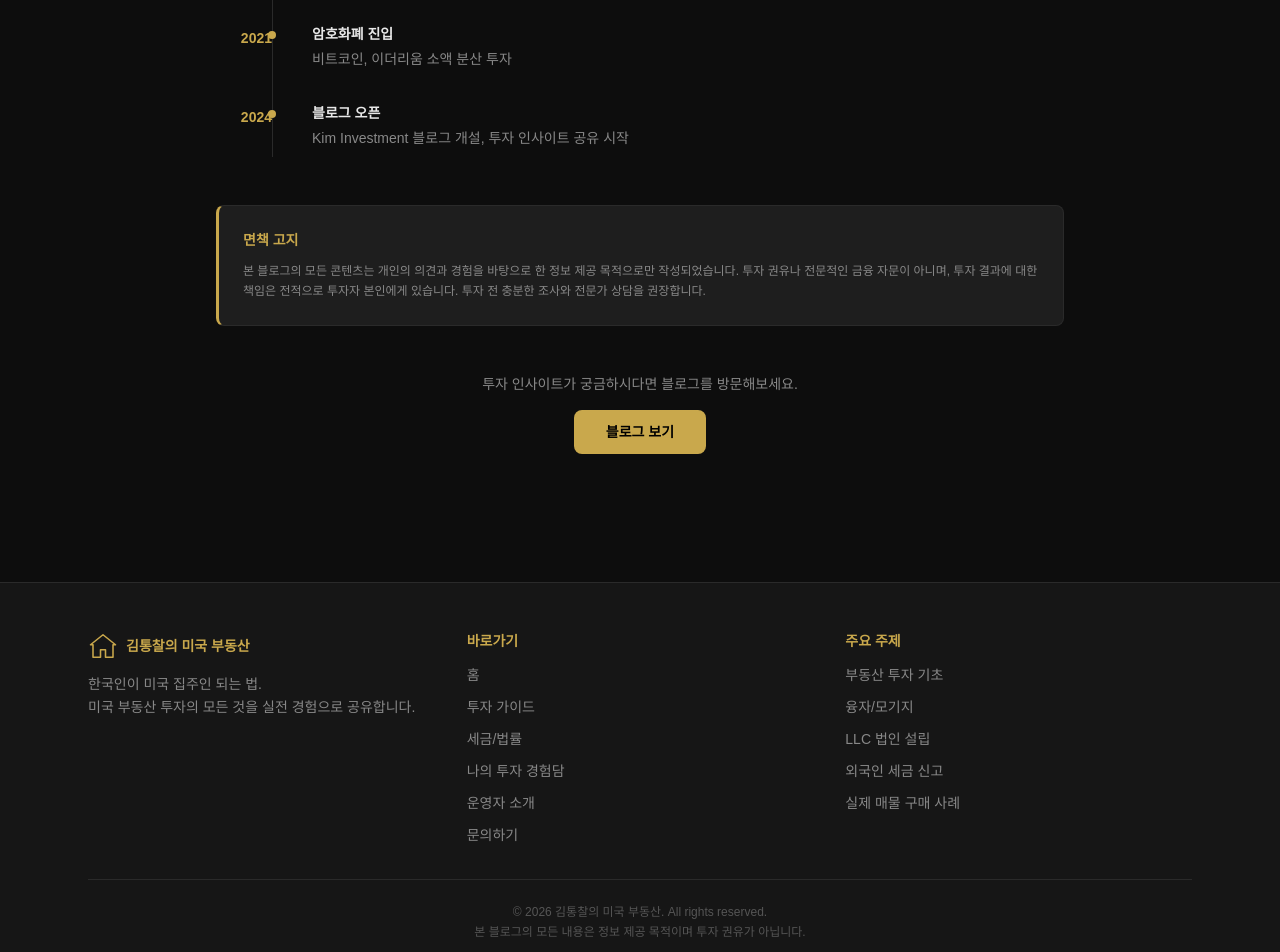
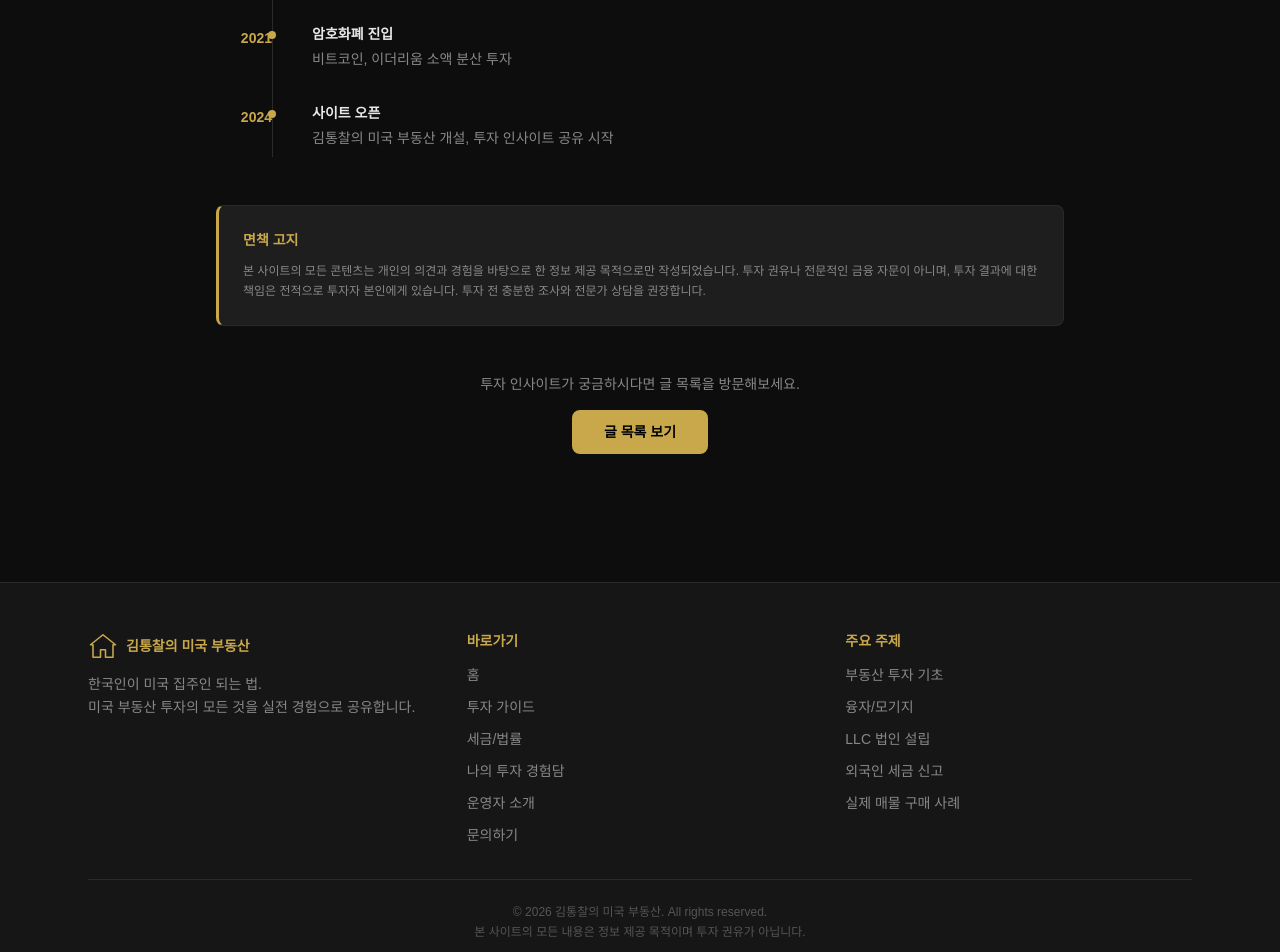
Before and after one commit to kimkim2026/kiminvestment, a Next.js app: page /about in a window 1280 px wide. Shown: the part 1620-2572 px from the top of the page. Built offline with nearby package versions, Linux system fonts and the light colour scheme.

Commit message:
블로그 단어 완전 제거 및 카테고리 구조 개편

```diff
--- a/app/about/page.tsx
+++ b/app/about/page.tsx
@@ -3,7 +3,7 @@ import Link from "next/link";
 
 export const metadata: Metadata = {
   title: "소개",
-  description: "Kim Investment 블로그 운영자 소개 페이지입니다.",
+  description: "김통찰의 미국 부동산 운영자 소개 페이지입니다.",
 };
 
 const skills = [
@@ -37,8 +37,8 @@ const timeline = [
   },
   {
     year: "2024",
-    title: "블로그 오픈",
-    desc: "Kim Investment 블로그 개설, 투자 인사이트 공유 시작",
+    title: "사이트 오픈",
+    desc: "김통찰의 미국 부동산 개설, 투자 인사이트 공유 시작",
   },
 ];
 
@@ -77,7 +77,7 @@ export default function AboutPage() {
           소개
         </h1>
         <p style={{ color: "#888" }} className="text-base">
-          Kim Investment 블로그를 운영하는 개인 투자자 소개입니다.
+          김통찰의 미국 부동산을 운영하는 개인 투자자 소개입니다.
         </p>
       </div>
 
@@ -274,7 +274,7 @@ export default function AboutPage() {
           면책 고지
         </h3>
         <p style={{ color: "#888" }} className="text-xs leading-relaxed">
-          본 블로그의 모든 콘텐츠는 개인의 의견과 경험을 바탕으로 한 정보 제공 목적으로만
+          본 사이트의 모든 콘텐츠는 개인의 의견과 경험을 바탕으로 한 정보 제공 목적으로만
           작성되었습니다. 투자 권유나 전문적인 금융 자문이 아니며, 투자 결과에 대한 책임은
           전적으로 투자자 본인에게 있습니다. 투자 전 충분한 조사와 전문가 상담을 권장합니다.
         </p>
@@ -283,14 +283,14 @@ export default function AboutPage() {
       {/* CTA */}
       <div className="text-center mt-12">
         <p style={{ color: "#888" }} className="text-sm mb-4">
-          투자 인사이트가 궁금하시다면 블로그를 방문해보세요.
+          투자 인사이트가 궁금하시다면 글 목록을 방문해보세요.
         </p>
         <Link
           href="/blog"
           style={{ background: "var(--gold)", color: "#000" }}
           className="inline-block px-8 py-3 rounded-lg font-semibold text-sm hover:opacity-90 transition-opacity"
         >
-          블로그 보기
+          글 목록 보기
         </Link>
       </div>
     </div>
--- a/app/blog/[slug]/page.tsx
+++ b/app/blog/[slug]/page.tsx
@@ -228,7 +228,7 @@ export default async function PostPage({ params }: Props) {
       <nav className="flex items-center gap-2 text-sm mb-8" style={{ color: "#666" }}>
         <Link href="/" className="hover:opacity-80">홈</Link>
         <span>/</span>
-        <Link href="/blog" className="hover:opacity-80">블로그</Link>
+        <Link href={`/blog?category=${encodeURIComponent(post.category)}`} className="hover:opacity-80">{post.category}</Link>
         <span>/</span>
         <span style={{ color: "var(--gold)" }} className="truncate max-w-xs">{post.title}</span>
       </nav>
@@ -331,11 +331,11 @@ export default async function PostPage({ params }: Props) {
       {/* Back to Blog */}
       <div className="text-center mt-8">
         <Link
-          href="/blog"
+          href={`/blog?category=${encodeURIComponent(post.category)}`}
           style={{ color: "var(--gold)", border: "1px solid var(--border)" }}
           className="inline-block px-6 py-2.5 rounded-lg text-sm font-medium hover:border-[var(--gold)] transition-colors"
         >
-          ← 블로그 목록으로
+          ← 목록으로
         </Link>
       </div>
     </div>
--- a/app/blog/page.tsx
+++ b/app/blog/page.tsx
@@ -12,6 +12,15 @@ const categoryColors: Record<string, string> = {
   투자전략: "#3498db",
   부동산: "#e67e22",
   암호화폐: "#9b59b6",
+  "나의 투자 경험담": "#e74c3c",
+};
+
+const categoryTitles: Record<string, string> = {
+  전체: "전체 글",
+  투자가이드: "투자 가이드",
+  "나의투자경험담": "나의 투자 경험담",
+  "나의 투자 경험담": "나의 투자 경험담",
+  "세금법률": "세금 / 법률",
 };
 
 function BlogContent() {
@@ -39,6 +48,8 @@ function BlogContent() {
     });
   }, [allPosts, selectedCategory, searchQuery]);
 
+  const pageTitle = categoryTitles[selectedCategory] ?? selectedCategory;
+
   return (
     <div className="max-w-6xl mx-auto px-4 sm:px-6 py-12">
       {/* Page Header */}
@@ -47,10 +58,10 @@ function BlogContent() {
           style={{ color: "var(--foreground)" }}
           className="text-3xl md:text-4xl font-bold mb-3"
         >
-          블로그
+          {pageTitle}
         </h1>
         <p style={{ color: "#888" }} className="text-base">
-          투자와 금융에 관한 다양한 인사이트를 공유합니다.
+          미국 부동산 투자에 관한 실전 인사이트를 공유합니다.
         </p>
       </div>
 
--- a/app/not-found.tsx
+++ b/app/not-found.tsx
@@ -26,7 +26,7 @@ export default function NotFound() {
             style={{ border: "1px solid var(--border)", color: "var(--foreground)" }}
             className="px-6 py-2.5 rounded-lg font-semibold text-sm hover:border-[var(--gold)] transition-colors"
           >
-            블로그 보기
+            글 목록 보기
           </Link>
         </div>
       </div>
--- a/components/Footer.tsx
+++ b/components/Footer.tsx
@@ -95,7 +95,7 @@ export default function Footer() {
             © {new Date().getFullYear()} 김통찰의 미국 부동산. All rights reserved.
           </p>
           <p className="mt-1">
-            본 블로그의 모든 내용은 정보 제공 목적이며 투자 권유가 아닙니다.
+            본 사이트의 모든 내용은 정보 제공 목적이며 투자 권유가 아닙니다.
           </p>
         </div>
       </div>
```
